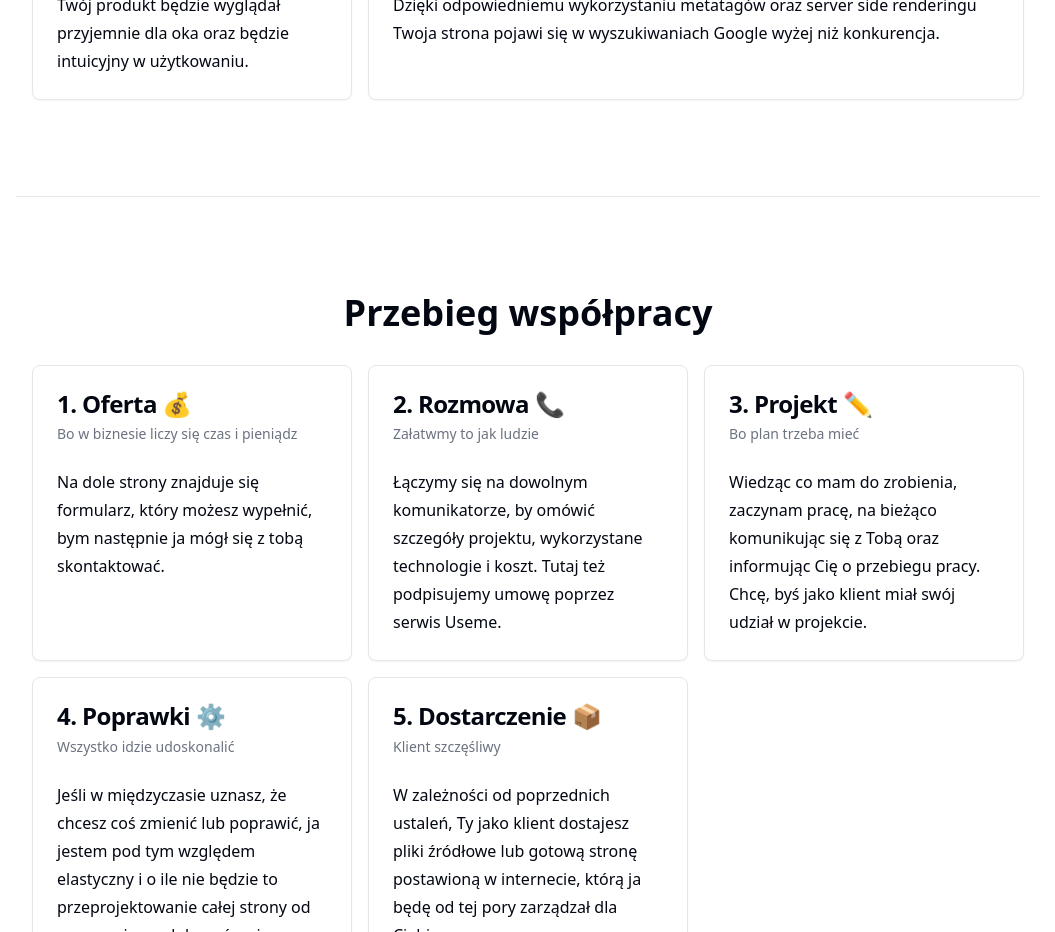
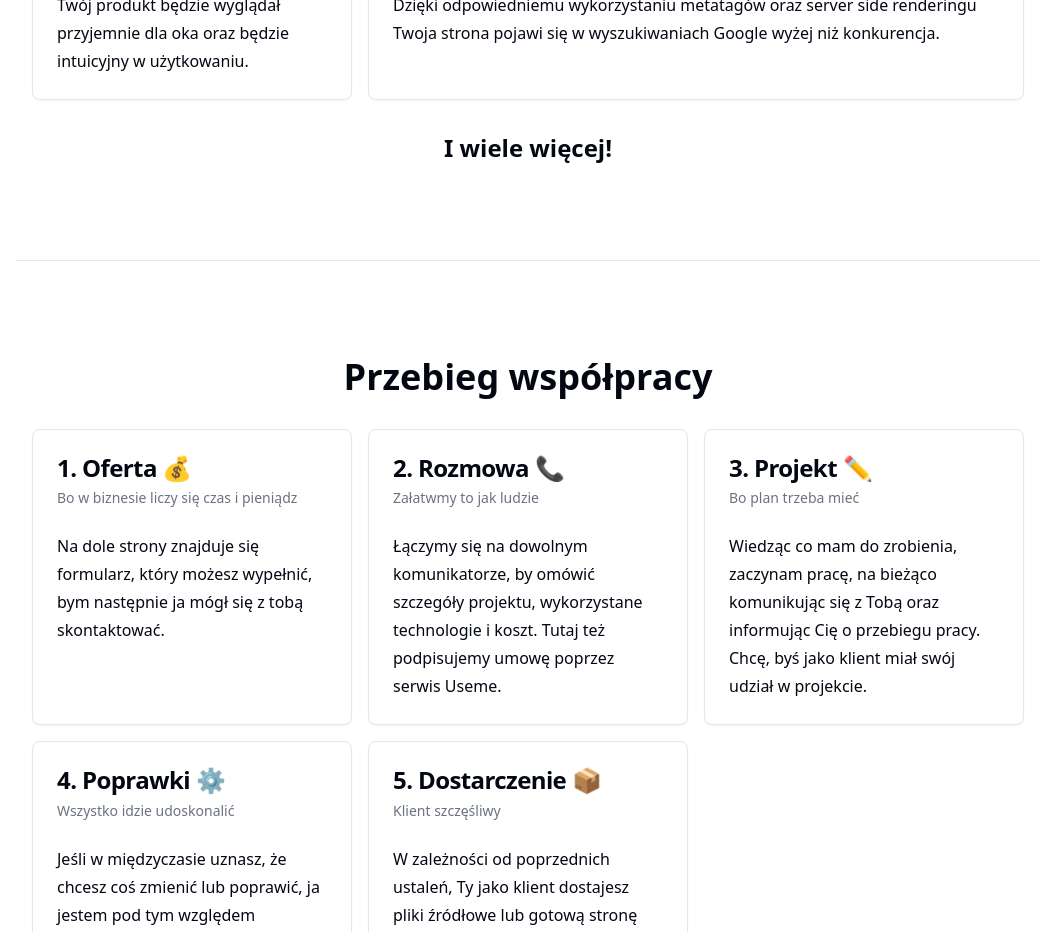
Before and after one commit to mateuszmanczak04/portfolio-website, a Next.js app: page / in a window 1280 px wide. Shown: the part 1900-2832 px from the top of the page, without its empty margins (112-1167 px from the left). Built offline with nearby package versions, Linux system fonts and the light colour scheme.

Commit message:
add bottom paragraph below effects section

```diff
--- a/src/components/page-sections/effect.tsx
+++ b/src/components/page-sections/effect.tsx
@@ -39,6 +39,7 @@ const Effect = () => {
 					description='Dzięki odpowiedniemu wykorzystaniu metatagów oraz server side renderingu Twoja strona pojawi się w wyszukiwaniach Google wyżej niż konkurencja.'
 				/>
 			</div>
+			<p className='text-2xl font-bold'>I wiele więcej!</p>
 		</motion.div>
 	);
 };
```
